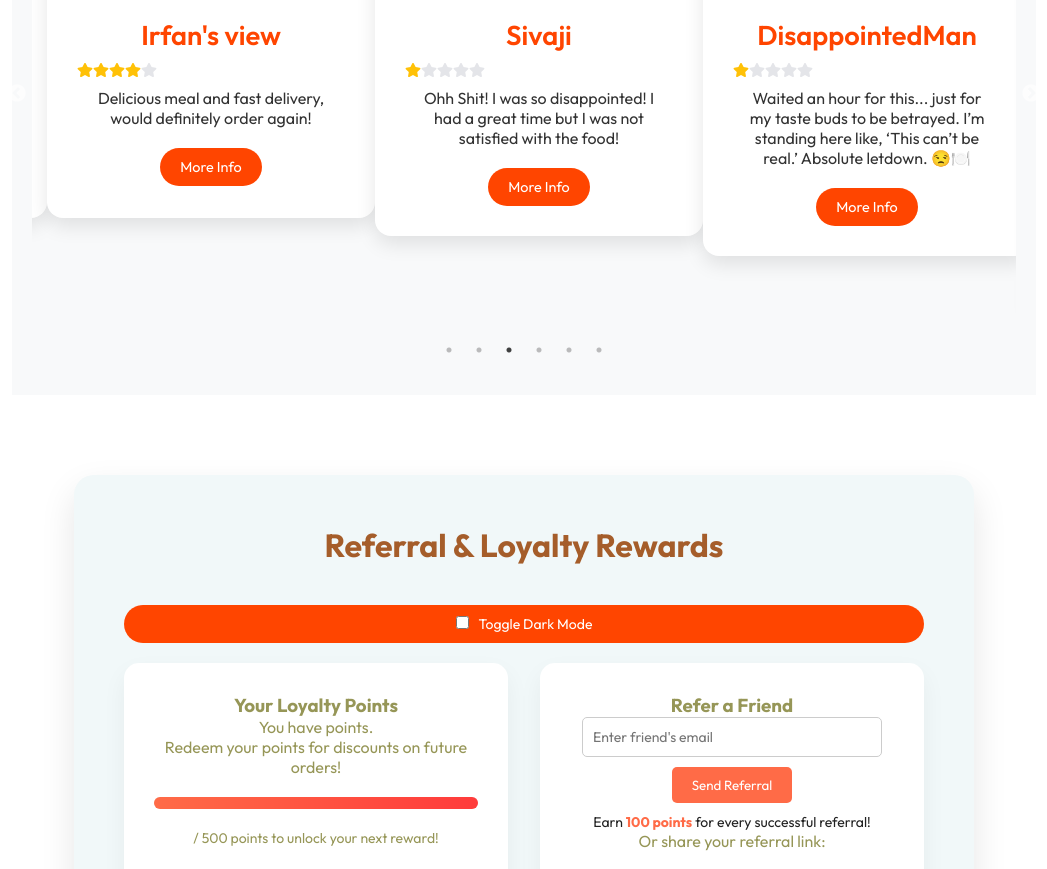
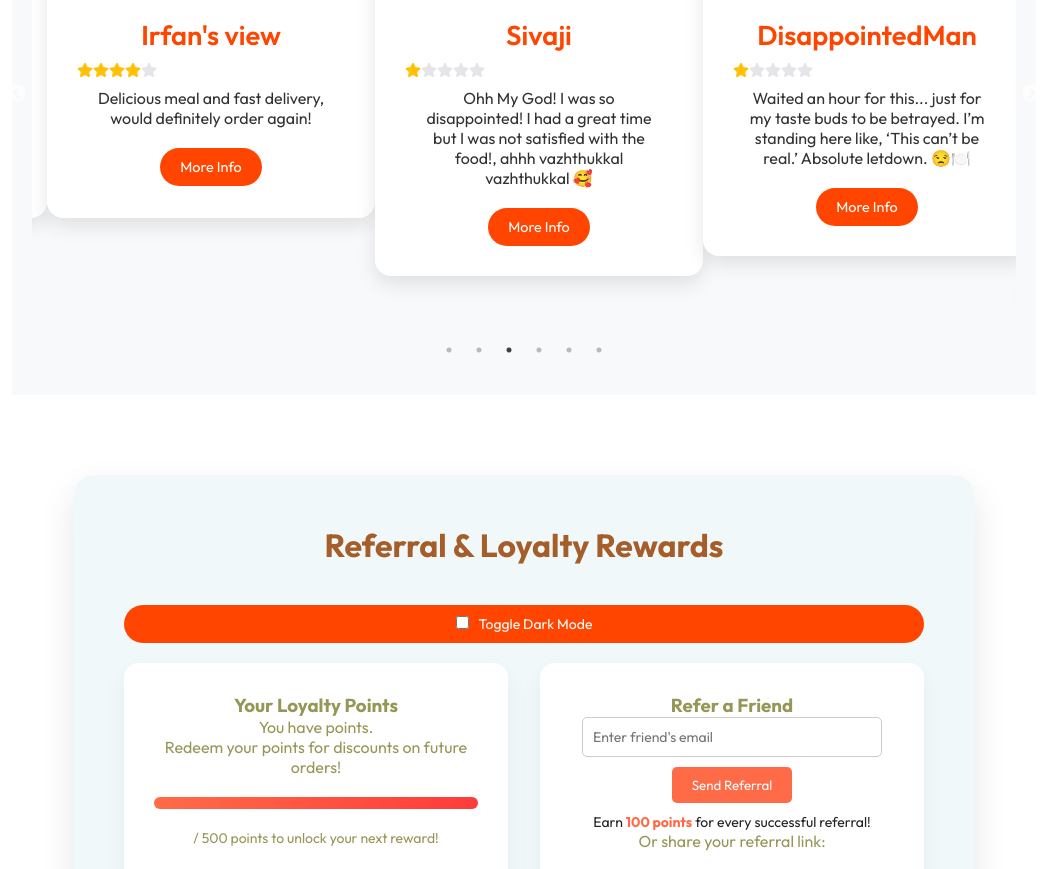
Before and after one commit to aravind7lee/Foodcra, a React (Vite) app in the folder frontend/: page / in a window 1280 px wide. Shown: the part 5279-6148 px from the top of the page, without its empty margins (116-1163 px from the left). Built offline with nearby package versions, Linux system fonts and the light colour scheme; no server answers.

Commit message:
Update Commit

```diff
--- a/frontend/src/components/ReviewSlider/ReviewSlider.jsx
+++ b/frontend/src/components/ReviewSlider/ReviewSlider.jsx
@@ -14,19 +14,19 @@ const reviews = [
   {
     name: "Assault Ganesh",
     rating: 4,
-    review: "Delicious meal and fast delivery, Ganesh was very impressed!",
+    review: "Delicious meal and fast delivery, Ganesh was very impressed! ☺️🎀",
     image: assets.Gangstar,
   },
   {
     name: "Irfan's view",
     rating: 4,
-    review: "Delicious meal and fast delivery, would definitely order again!",
+    review: "Delicious meal and fast delivery, would definitely order again! ",
     image: assets.irfans,
   },
   {
     name: "Sivaji",
     rating: 1,
-    review: "Ohh Shit! I was so disappointed! I had a great time but I was not satisfied with the food!",
+    review: "Ohh My God! I was so disappointed! I had a great time but I was not satisfied with the food!, ahhh vazhthukkal vazhthukkal 🥰",
     image: assets.Raj,
   },
   {
```
